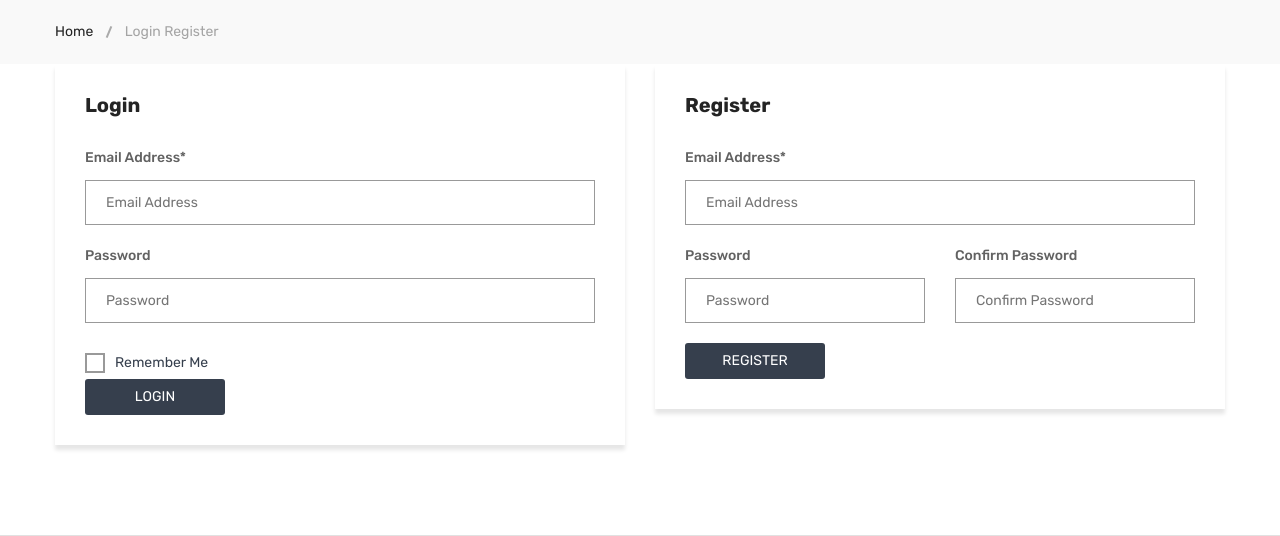
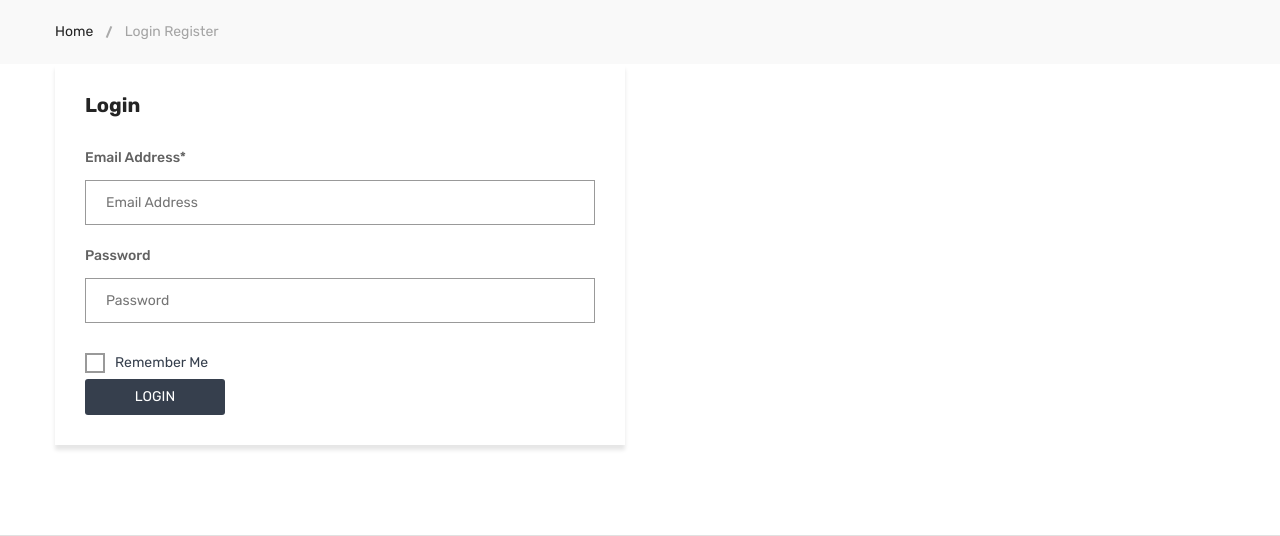
Before and after one commit to Owen-Kz/hogar, a Node server app: page /login in a window 1280 px wide. Shown: the part 229-765 px from the top of the page. Run offline with Node 20, Linux system fonts and the light colour scheme; some libraries are stand-ins or nearby versions.

Commit message:
register form removed

```diff
--- a/routes/pages.js
+++ b/routes/pages.js
@@ -31,7 +31,7 @@ router.post("/allProducts", products)
 
 router.post("/upload", uploadProduct)
 router.post("/userLogin", login)
-router.post("/userRegister", Register)
+// router.post("/userRegister", Register)
 router.get("/otherProducts", otherProducts)
 router.get("/category/:category", productCategory)
 
--- a/views/login.ejs
+++ b/views/login.ejs
@@ -102,7 +102,7 @@
                             </form>
                         </div>
                          <div class="col-sm-12 col-md-12 col-lg-6 col-xs-12">
-                            <form id="register-form">
+                            <form id="register-form" style="display: none;">
                                 <div class="login-form">
                                     <h4 class="login-title">Register</h4>
                                     <div class="row">
@@ -179,7 +179,7 @@
         <!-- Main/Activator js -->
         <script src="/js/main.js?v=<%= Date.now() %>"></script>
         <script type="module" src="/js/query/login.mjs?v=<%= Date.now() %>"></script>
-        <script type="module" src="/js/query/register.mjs?v=<%= Date.now() %>"></script>
+        <!-- <script type="module" src="/js/query/register.mjs?v=<%= Date.now() %>"></script> -->
     </body>
 
 <!-- login-register31:27-->
```
